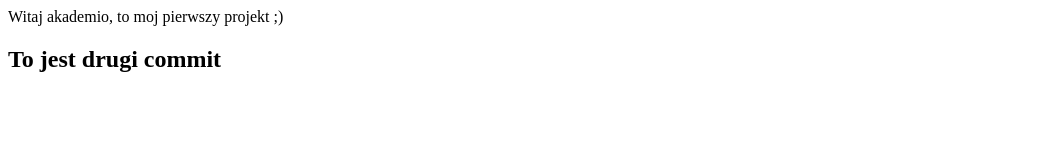
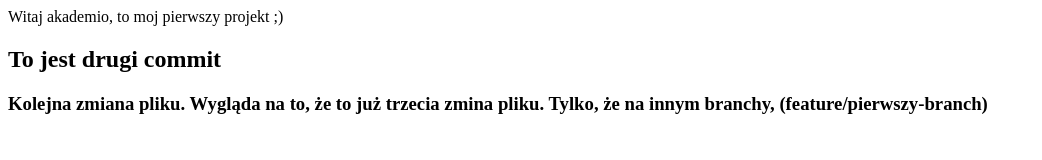
Before and after one commit to kfilip1/Akademia_first, a plain HTML site: page index.html in a window 1280 px wide. Shown: the whole page, without its empty margins (0-1042 px from the left). Drawn offline with Linux system fonts and the light colour scheme.

Commit message:
To jest już kolejna zmina, dodałem trzecą linię kody, na nowym branchu

```diff
--- a/index.html
+++ b/index.html
@@ -1,4 +1,6 @@
 <html>
 	<hl>Witaj akademio, to moj pierwszy projekt ;) </hl>
 	<h2>To jest drugi commit</h2>
+	<h3>Kolejna zmiana pliku. Wygląda na to, że to już trzecia zmina pliku. Tylko, że na innym branchy, (feature/pierwszy-branch) </h3>
+
 </html>
```
